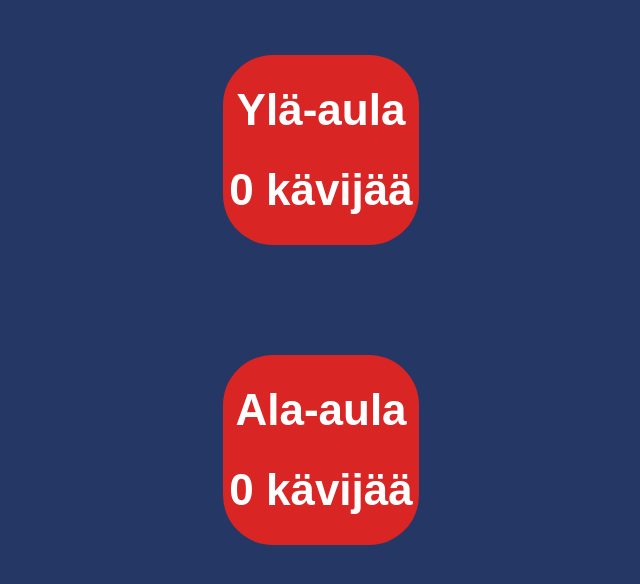
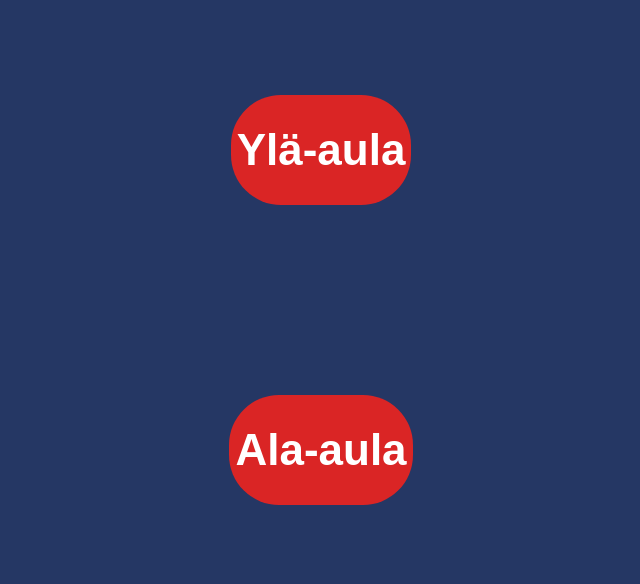
Before and after one commit to Nummenpojat/partioviikko-laskuri, a React (Create React App) app: page / in a window 1280 px wide. Shown: the top 584 px of the page, without its empty margins (319-959 px from the left). Built offline with nearby package versions, Linux system fonts and the light colour scheme.

Commit message:
Removed counter

```diff
--- a/src/components/LisaaNappi.tsx
+++ b/src/components/LisaaNappi.tsx
@@ -26,7 +26,6 @@ const LisaaNappi = (props:any) => {
                 TallennaKavija(props.paikka, new Date());
             }}>
             <h1>{props.paikka}</h1>
-            <h1>{count} kävijää</h1>
             </button>
 
         </div>
```
Also changed, not shown: src/logo.svg, 1 other file (tests, documents, lock files or other folders).
